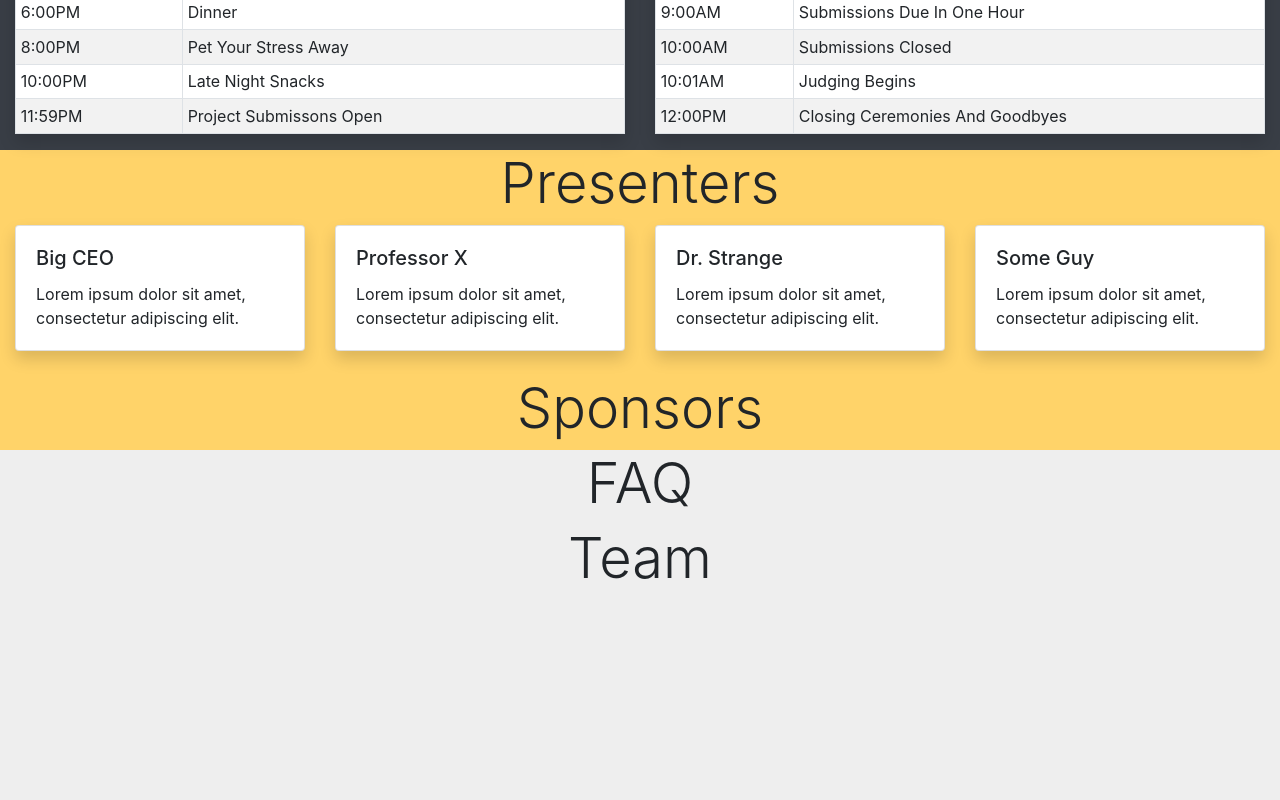
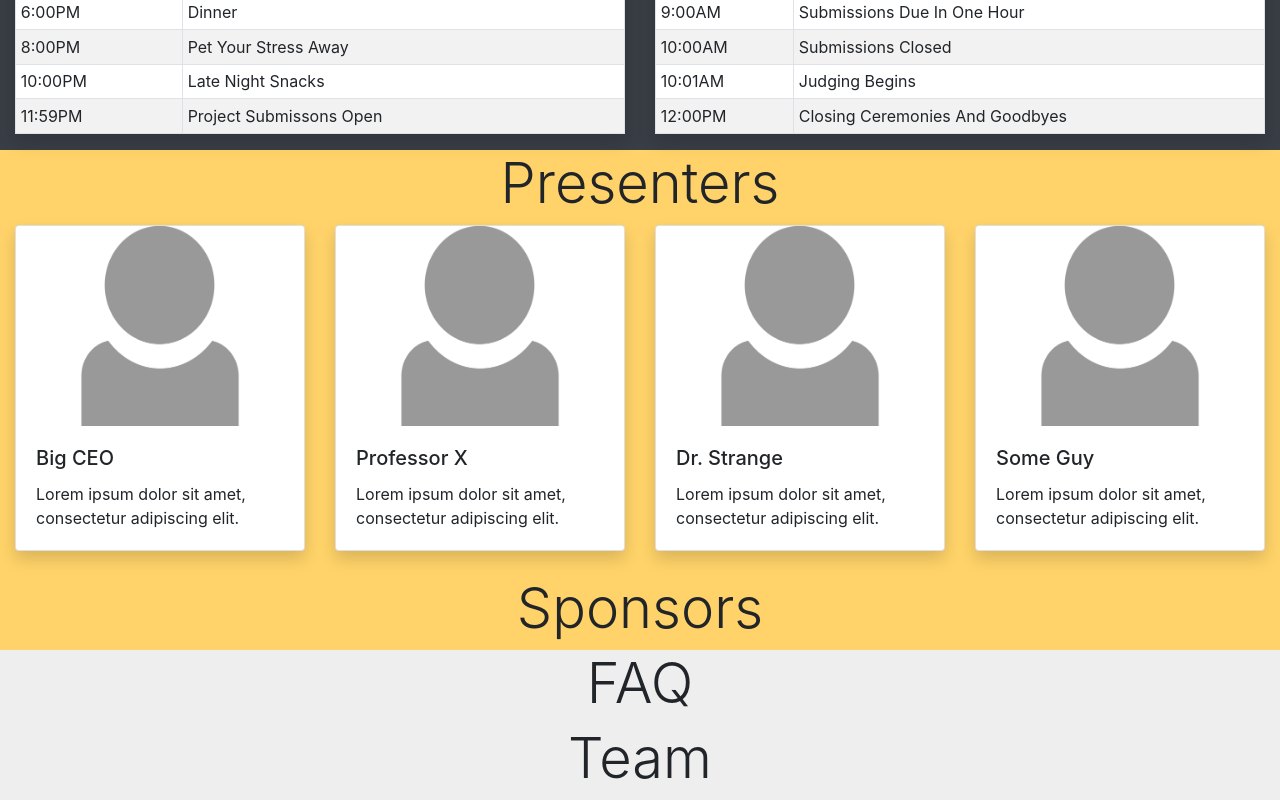
Before and after one commit to nikwalton/react-ts-hackathon-boilerplate, a React (Create React App) app in the folder frontend/: page / in a window 1280 px wide. Shown: the part 1597-2397 px from the top of the page. Before the commit the page ends 2197 px from the top, so only its background shows below. Built offline with nearby package versions, Linux system fonts and the light colour scheme.

Commit message:
Added placeholder image, added it to the presenter cards

```diff
--- a/frontend/src/components/Presenters.tsx
+++ b/frontend/src/components/Presenters.tsx
@@ -1,5 +1,6 @@
 import React from 'react'
 import {Container, Col, Row, Card, CardDeck} from 'react-bootstrap'
+import placeholder from '../images/avatar-placeholder.png'
 
 function Presenters() {
     const ContainerStyle = {
@@ -21,24 +22,28 @@ function Presenters() {
                 <Col>
                     <CardDeck >
                         <Card style={{width: '18rem'}} className='shadow'>
+                            <Card.Img variant='top' src={placeholder} style={{height: '200px', width: "200px", alignSelf: 'center'}}/>
                             <Card.Body>
                                 <Card.Title>Big CEO</Card.Title>
                                 <Card.Text>Lorem ipsum dolor sit amet, consectetur adipiscing elit.</Card.Text>
                             </Card.Body>
                         </Card>
                         <Card style={{width: '18rem'}} className='shadow'>
+                        <Card.Img variant='top' src={placeholder} style={{height: '200px', width: "200px", alignSelf: 'center'}}/>
                             <Card.Body>
                                 <Card.Title>Professor X</Card.Title>
                                 <Card.Text>Lorem ipsum dolor sit amet, consectetur adipiscing elit.</Card.Text>
                             </Card.Body>
                         </Card>
                         <Card style={{width: '18rem'}} className='shadow'>
+                        <Card.Img variant='top' src={placeholder} style={{height: '200px', width: "200px", alignSelf: 'center'}}/>
                             <Card.Body>
                                 <Card.Title>Dr. Strange</Card.Title>
                                 <Card.Text>Lorem ipsum dolor sit amet, consectetur adipiscing elit.</Card.Text>
                             </Card.Body>
                         </Card>
                         <Card style={{width: '18rem'}} className='shadow'>
+                        <Card.Img variant='top' src={placeholder} style={{height: '200px', width: "200px", alignSelf: 'center'}}/>
                             <Card.Body>
                                 <Card.Title>Some Guy</Card.Title>
                                 <Card.Text>Lorem ipsum dolor sit amet, consectetur adipiscing elit.</Card.Text>
```
Also changed, not shown: frontend/src/images/avatar-placeholder.png (added), 1 other file (tests, documents, lock files or other folders).
